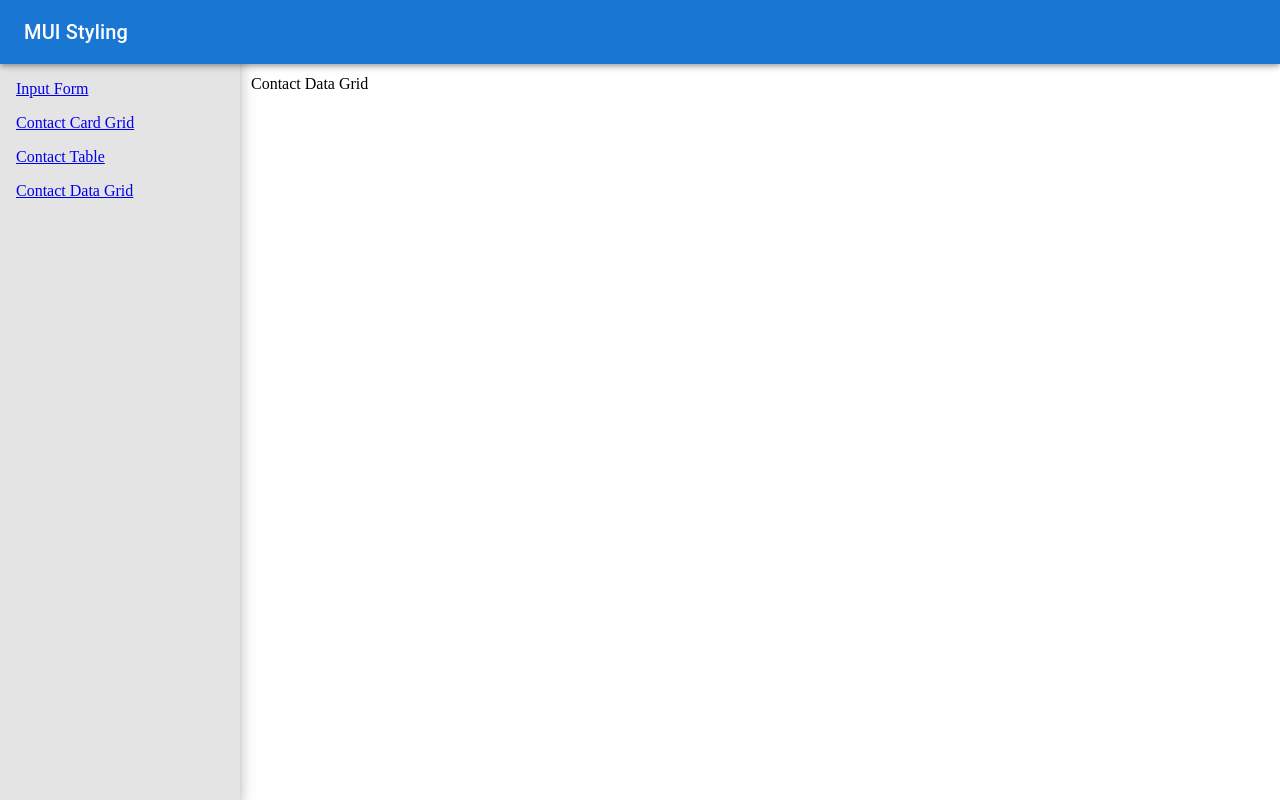
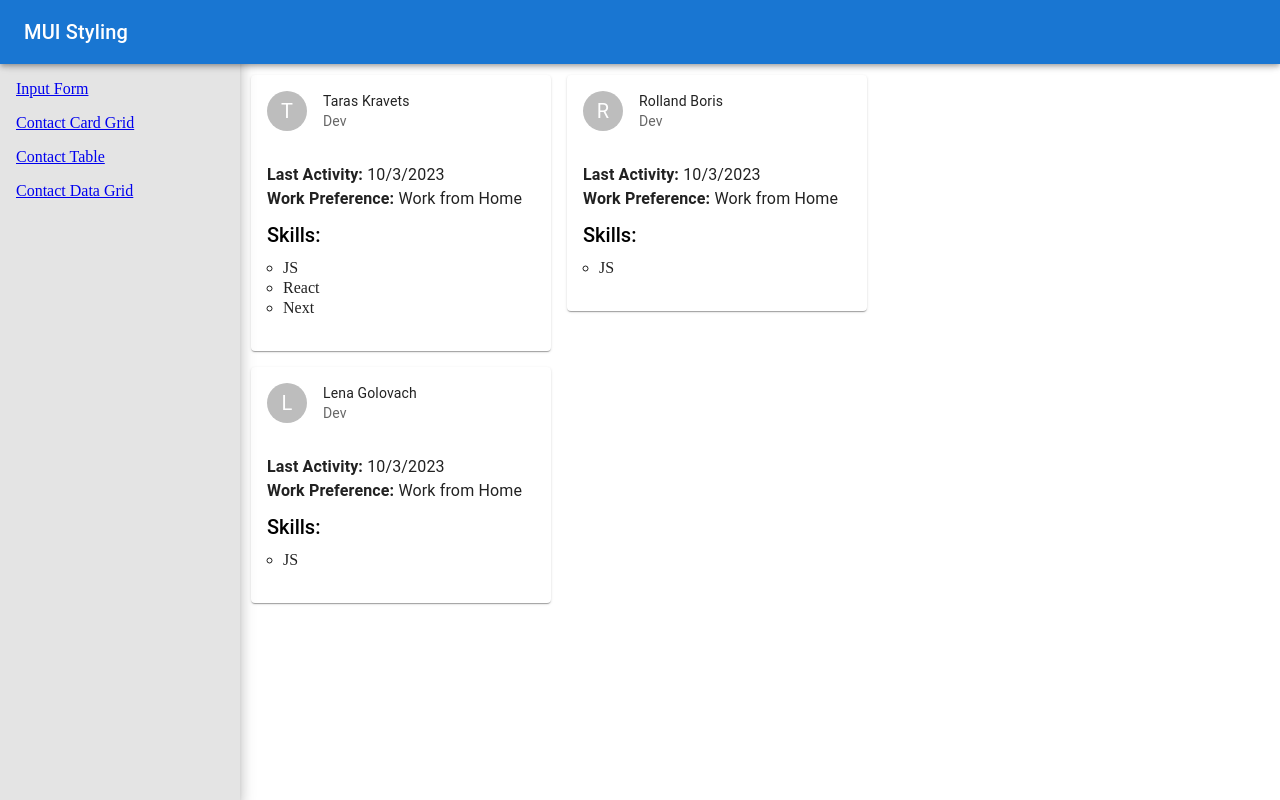
Before and after one commit to Taraskiiin/mui-app, a React (Create React App) app: page /grid in a window 1280 px wide. Built offline with nearby package versions, Linux system fonts and the light colour scheme.

Commit message:
feat(Contact Card Grid): added ContactCardGrid component

```diff
--- a/src/Components/Grid/ContactCardGrid.tsx
+++ b/src/Components/Grid/ContactCardGrid.tsx
@@ -1,5 +1,68 @@
 import React from 'react';
+import {
+	Avatar,
+	Card,
+	CardContent,
+	CardHeader,
+	Grid,
+	List,
+	ListSubheader,
+	Typography,
+} from '@mui/material';
+import { contactData } from '../../Data/ContactData';
 
 export default function ContactCardGrid() {
-	return <div>Contact Card Grid</div>;
+	return (
+		<Grid container spacing={2} sx={{ width: 700 }}>
+			{contactData.map((contact) => (
+				<Grid item key={contact.id}>
+					<Card sx={{ width: 300 }}>
+						<CardHeader
+							title={contact.name}
+							subheader={contact.role}
+							avatar={
+								<Avatar>
+									{contact.name?.substring(0, 1).toUpperCase() || 'A'}
+								</Avatar>
+							}
+						/>
+						<CardContent>
+							<Typography>
+								<b>Last Activity: </b>
+								{contact.lastUpdates}
+							</Typography>
+							<Typography>
+								<b>Work Preference: </b>
+								{contact.preference}
+							</Typography>
+							<List
+								sx={{
+									listStyle: 'list-item',
+									listStyleType: 'circle',
+									paddingLeft: '16px',
+								}}
+								subheader={
+									<ListSubheader
+										sx={{
+											right: '16px',
+											position: 'inherit',
+											fontSize: '1.25rem',
+											color: 'black',
+											paddingLeft: '0',
+										}}
+									>
+										Skills:{' '}
+									</ListSubheader>
+								}
+							>
+								{contact.skills?.map((skill) => (
+									<li style={{ paddingBottom: '2px' }}>{skill}</li>
+								))}
+							</List>
+						</CardContent>
+					</Card>
+				</Grid>
+			))}
+		</Grid>
+	);
 }
--- a/src/Components/Scaffold/NavDrawer.tsx
+++ b/src/Components/Scaffold/NavDrawer.tsx
@@ -10,7 +10,7 @@ import {
 } from '@mui/material';
 import { BrowserRouter, Link, Routes, Route } from 'react-router-dom';
 import ContactDataGrid from '../DataGrid/ContactDataGrid';
-import ContactCardGrid from '../DataGrid/ContactDataGrid';
+import ContactCardGrid from '../Grid/ContactCardGrid';
 import ContactForm from '../Form/ContactForm';
 import ContactTable from '../Table/ContactTable';
 
@@ -80,7 +80,7 @@ export default function NavDrawer() {
 					<Route path='/form' element={<ContactForm />} />
 					<Route path='/grid' element={<ContactCardGrid />} />
 					<Route path='/table' element={<ContactTable />} />
-					<Route path='/datagrida' element={<ContactDataGrid />} />
+					<Route path='/data-grid' element={<ContactDataGrid />} />
 				</Routes>
 			</main>
 		</BrowserRouter>
```
